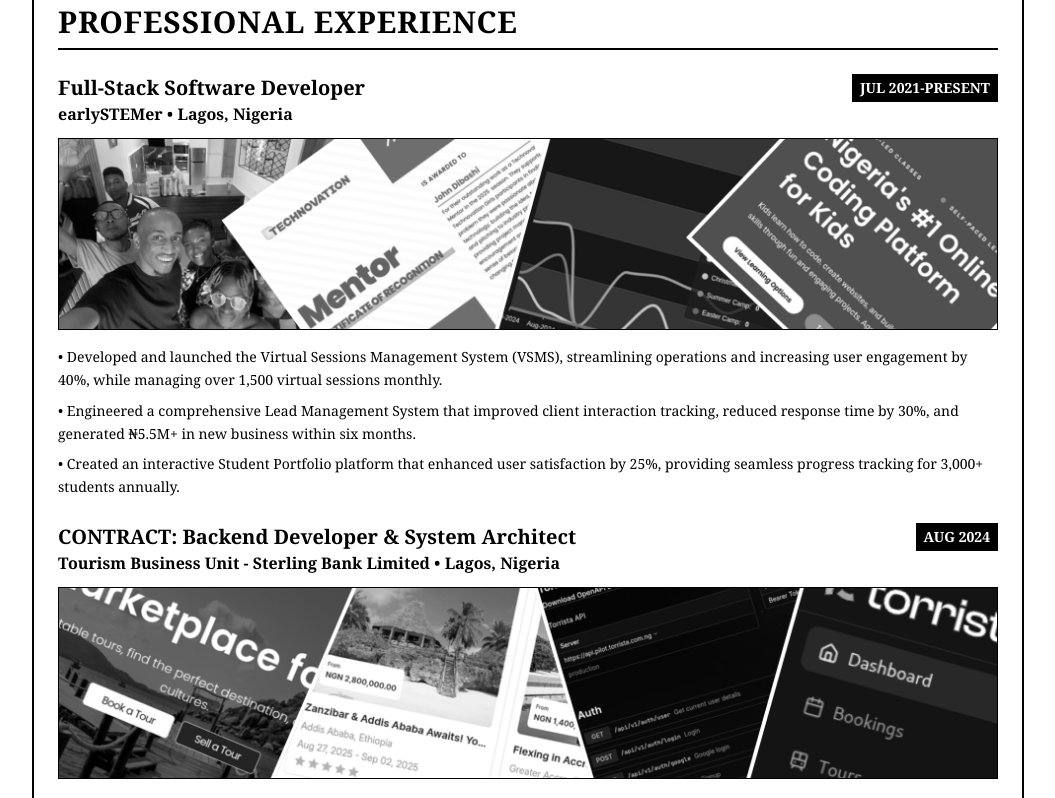
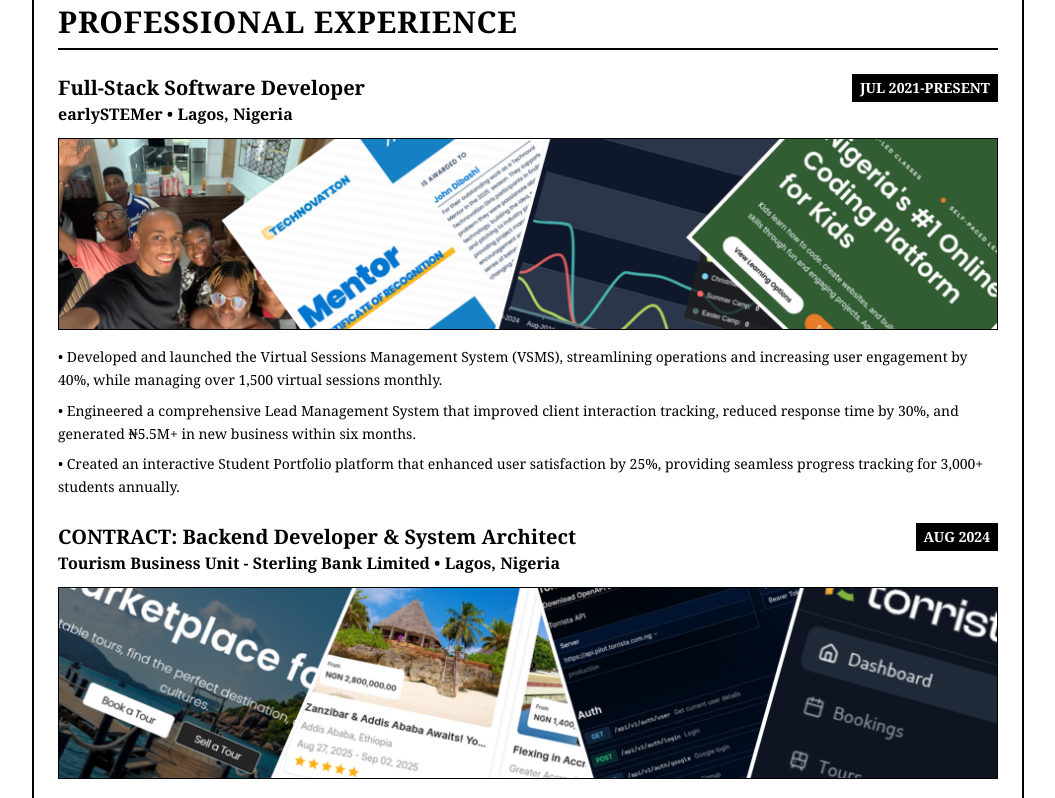
Before and after one commit to kyng-cytro/dibashi-daily, a Next.js app: page / in a window 1280 px wide. Shown: the part 800-1598 px from the top of the page, without its empty margins (112-1167 px from the left). Built offline with nearby package versions, Linux system fonts and the light colour scheme; no server answers.

Commit message:
chore: show images for now

```diff
--- a/app/globals.css
+++ b/app/globals.css
@@ -36,9 +36,9 @@
     scroll-margin-top: 2rem;
   }
 
-  img {
-    @apply grayscale hover:grayscale-0 focus:grayscale-0 transition-all duration-300;
-  }
+  /* img { */
+  /*   @apply grayscale hover:grayscale-0 focus:grayscale-0 transition-all duration-300; */
+  /* } */
 }
 
 @utilities {
```
